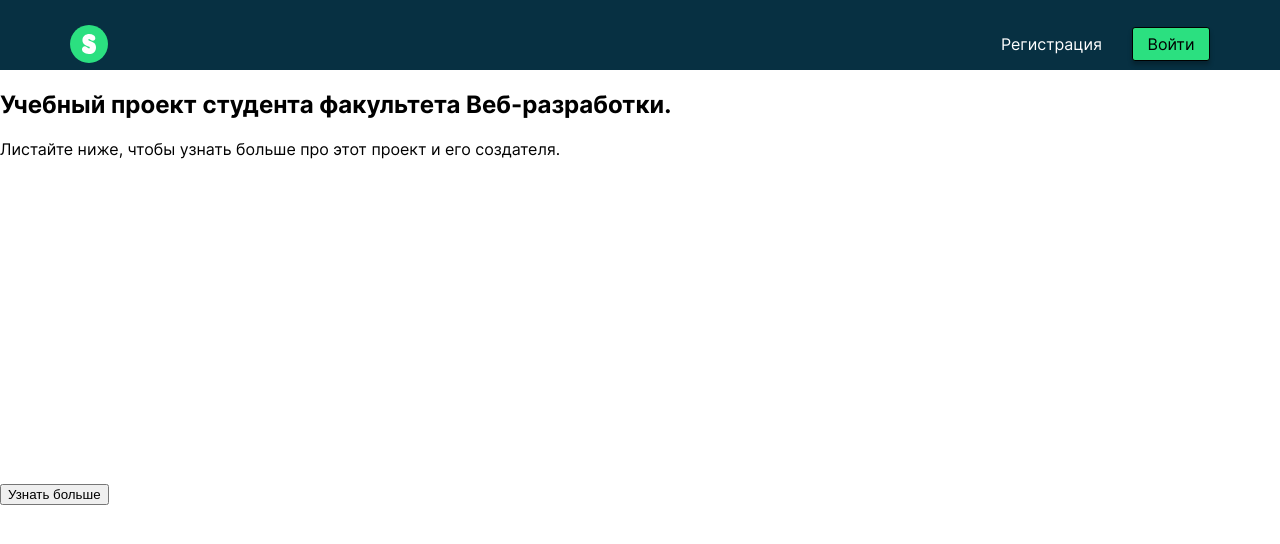
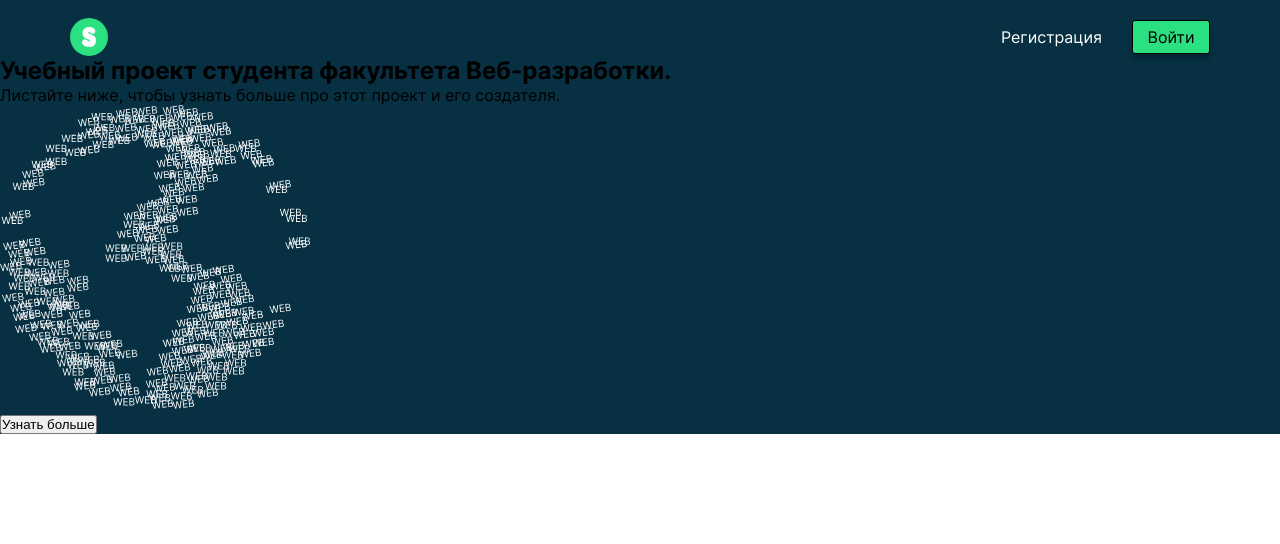
Before and after one commit to muravevanastya/movies-explorer-frontend, a React (Create React App) app: page / in a window 1280 px wide. Shown: the top 544 px of the page. Built offline with nearby package versions, Linux system fonts and the light colour scheme.

Commit message:
убрала отступ между блоками

```diff
--- a/src/components/Main/Main.jsx
+++ b/src/components/Main/Main.jsx
@@ -2,9 +2,9 @@ import Promo from "../Promo/Promo";
 
 function Main() {
   return (
-    <div className="main">
+    <main className="main">
       <Promo />
-    </div>
+    </main>
   )
 }
 
--- a/src/components/Promo/Promo.css
+++ b/src/components/Promo/Promo.css
@@ -0,0 +1,4 @@
+.promo {
+  background-color: #073042;
+  margin: 0;
+}
--- a/src/components/Promo/Promo.jsx
+++ b/src/components/Promo/Promo.jsx
@@ -1,3 +1,4 @@
+import './Promo.css'
 import planet from '../../images/planet-web.svg';
 
 function Promo() {
--- a/src/index.css
+++ b/src/index.css
@@ -1,4 +1,9 @@
 @import url('./vendor/fonts/fonts.css');
+
+* {
+  margin: 0;
+  padding: 0;
+}
 
 body {
   margin: 0;
```
